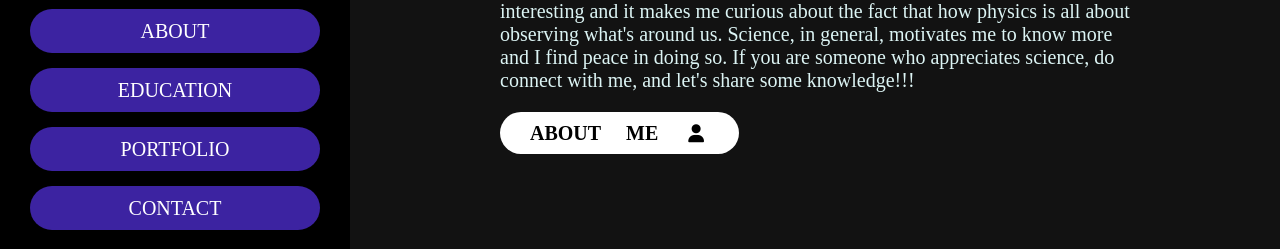
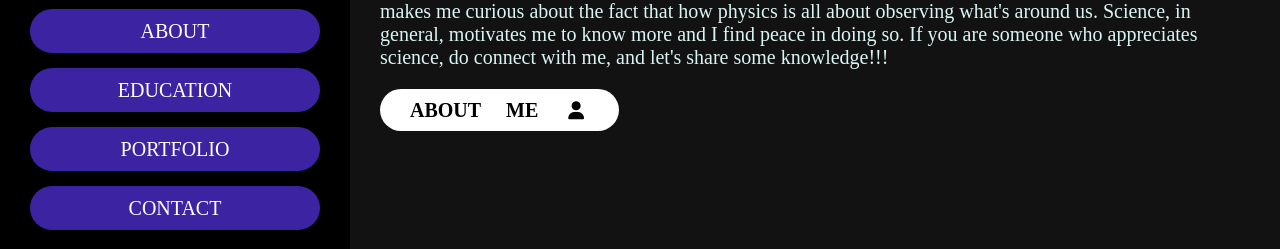
Before and after one commit to YASHkalraji/My-Portfolio-website, a plain HTML site: page index.html in a window 1280 px wide. Shown: the part 418-667 px from the top of the page. Drawn offline with nearby package versions, Linux system fonts and the light colour scheme; a web font is replaced by a local one.

Commit message:
Update style.css

```diff
--- a/style.css
+++ b/style.css
@@ -151,7 +151,7 @@ header .navbar ul li a:hover{
     display: flex;
     justify-content: center;
     flex-flow: column;
-    padding: 0 15rem;
+    padding: 0rem 3rem;
 }
 
 .home h3{
```
